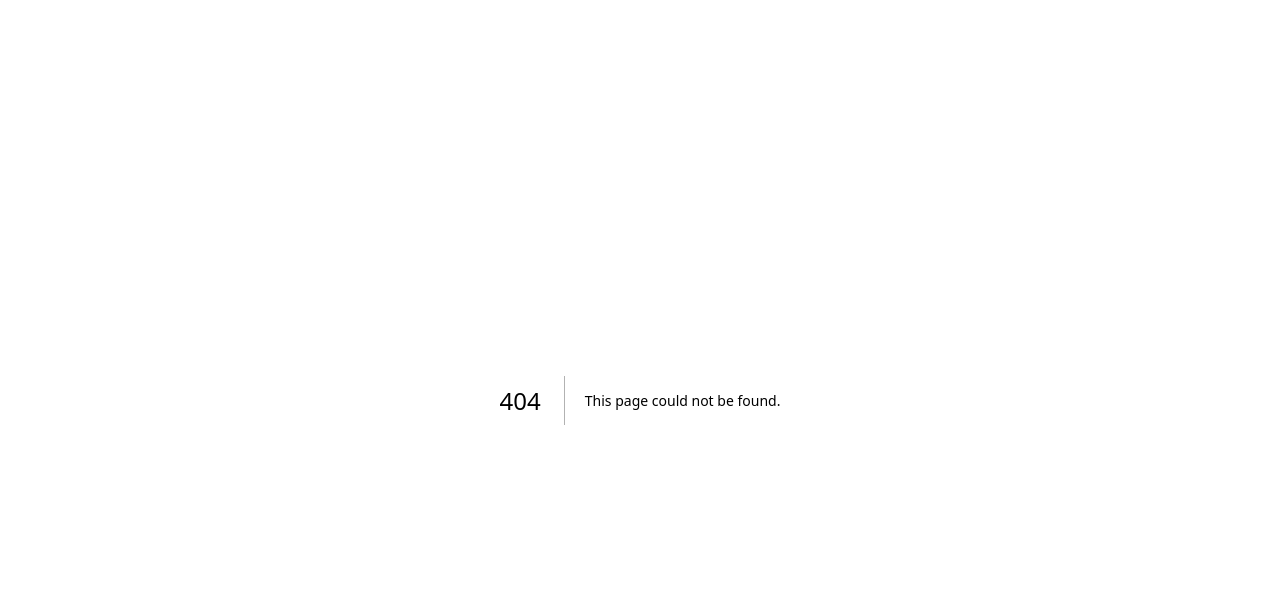
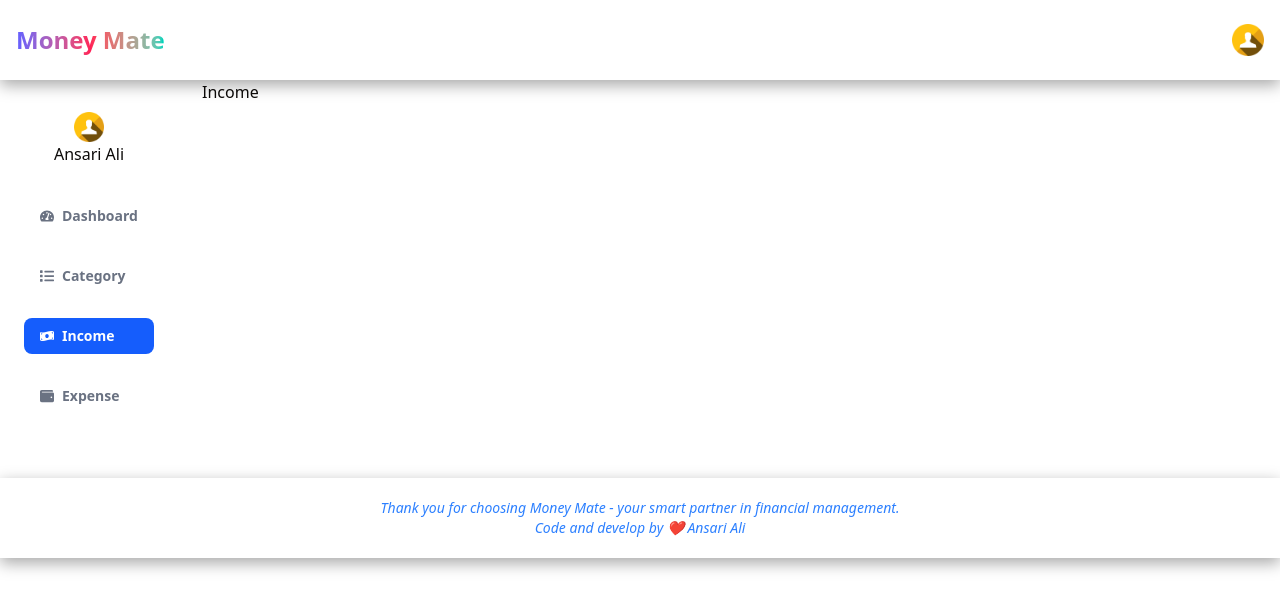
Before and after one commit to ansariali-merndev/NextjsMoneyMate, a Next.js app: page /income in a window 1280 px wide. Before the commit this address had no page. Shown: the top 610 px of the page. Built offline with nearby package versions, Linux system fonts and the light colour scheme.

Commit message:
sidebar done

```diff
--- /dev/null
+++ b/app/(root)/(application)/category/page.jsx
@@ -0,0 +1,7 @@
+export default function Category() {
+  return (
+    <section>
+      <h2>Category</h2>
+    </section>
+  );
+}
--- /dev/null
+++ b/app/(root)/(application)/dashboard/page.jsx
@@ -0,0 +1,7 @@
+export default function Dashboard() {
+  return (
+    <section>
+      <h2>Dashboard page</h2>
+    </section>
+  );
+}
--- /dev/null
+++ b/app/(root)/(application)/expense/page.jsx
@@ -0,0 +1,7 @@
+export default function Expense() {
+  return (
+    <section>
+      <h2>Expense</h2>
+    </section>
+  );
+}
--- /dev/null
+++ b/app/(root)/(application)/income/page.jsx
@@ -0,0 +1,7 @@
+export default function Income() {
+  return (
+    <section>
+      <h2>Income</h2>
+    </section>
+  );
+}
--- /dev/null
+++ b/app/(root)/(application)/layout.jsx
@@ -0,0 +1,12 @@
+import { Aside } from "@/components/block/Aside";
+
+export default function BaseLayout({ children }) {
+  return (
+    <section className="md:flex md:gap-6">
+      <aside className="hidden md:block">
+        <Aside />
+      </aside>
+      {children}
+    </section>
+  );
+}
--- /dev/null
+++ b/app/not-found.jsx
@@ -0,0 +1,29 @@
+"use client";
+import Link from "next/link";
+import { useRouter } from "next/navigation";
+
+export default function NotFound() {
+  const router = useRouter();
+
+  const handleCTA = () => {
+    router.back();
+  };
+  return (
+    <section className="h-screen flex flex-col justify-center items-center text-center">
+      <h1 className="text-6xl font-bold text-purple-600">404</h1>
+      <h2 className="text-2xl mt-2 font-semibold">Page Not Found</h2>
+      <p className="text-gray-600">
+        Oops! The page you're looking for doesn't exist or has been moved.
+      </p>
+      <div className="mt-8 space-x-4">
+        <Link className="" href={"/"}>
+          <button className="btn">Go Home </button>
+        </Link>
+
+        <button onClick={handleCTA} className="btn">
+          Go Back
+        </button>
+      </div>
+    </section>
+  );
+}
--- /dev/null
+++ b/components/block/Aside.jsx
@@ -0,0 +1,52 @@
+"use client";
+
+import Link from "next/link";
+import { usePathname } from "next/navigation";
+import profile from "../../assets/profile.webp";
+import {
+  FaTachometerAlt,
+  FaList,
+  FaMoneyBillWave,
+  FaWallet,
+} from "react-icons/fa";
+import Image from "next/image";
+
+const navItem = [
+  { path: "/dashboard", label: "Dashboard", icon: <FaTachometerAlt /> },
+  { path: "/category", label: "Category", icon: <FaList /> },
+  { path: "/income", label: "Income", icon: <FaMoneyBillWave /> },
+  { path: "/expense", label: "Expense", icon: <FaWallet /> },
+];
+
+export const Aside = () => {
+  const pathname = usePathname();
+
+  return (
+    <>
+      <div className="flex flex-col justify-center items-center my-8">
+        <Image
+          src={profile}
+          alt="Profile"
+          style={{ height: "30px", width: "30px" }}
+          priority={true}
+        />
+        <p>Ansari Ali</p>
+      </div>
+      <nav className="px-6 flex flex-col gap-6 my-8">
+        {navItem.map((item, index) => (
+          <Link
+            key={`${item.label}-${index}`}
+            className={`flex gap-2 items-center justify-start text-sm font-semibold  px-4 py-2 w-[130px] rounded-md transform transition-colors duration-200  ${
+              pathname === item.path
+                ? "bg-blue-600 text-white"
+                : "text-gray-500"
+            }`}
+            href={item.path}
+          >
+            <span>{item.icon}</span> {item.label}
+          </Link>
+        ))}
+      </nav>
+    </>
+  );
+};
--- a/components/block/Header.jsx
+++ b/components/block/Header.jsx
@@ -1,5 +1,6 @@
 import Image from "next/image";
 import profile from "../../assets/profile.webp";
+import { MobileAside } from "./MobileAside";
 
 export const Header = () => {
   return (
@@ -10,6 +11,7 @@ export const Header = () => {
       <div className="text-2xl font-extrabold bg-gradient-to-r from-indigo-500 via-rose-500 to-teal-400 bg-clip-text text-transparent">
         Money Mate
       </div>
+      <div className="flex gap-4 items-center">
         <div className="w-8 h-8">
           <Image
             src={profile}
@@ -18,6 +20,8 @@ export const Header = () => {
             priority={true}
           />
         </div>
+        <MobileAside />
+      </div>
     </header>
   );
 };
--- /dev/null
+++ b/components/block/MobileAside.jsx
@@ -0,0 +1,31 @@
+"use client";
+
+import { useEffect, useRef, useState } from "react";
+import { Aside } from "./Aside";
+import { FiMenu } from "react-icons/fi";
+
+export const MobileAside = () => {
+  const [open, setOpen] = useState(false);
+
+  return (
+    <div className="md:hidden">
+      <span onClick={() => setOpen(true)} className="cursor-pointer">
+        <FiMenu size={28} />
+      </span>
+      <div
+        onClick={() => setOpen(false)}
+        className={`absolute inset-0 bg-black z-20 transform transition-opacity duration-150 ${
+          open ? "opacity-30" : "opacity-0 hidden"
+        }`}
+      ></div>
+      <aside
+        onClick={() => setOpen(false)}
+        className={`absolute left-0 bottom-0 h-full bg-zinc-300 z-30 w-64 flex flex-col items-center justify-center transform transition-transform duration-200 ${
+          open ? "translate-x-0" : "-translate-x-full"
+        }`}
+      >
+        <Aside />
+      </aside>
+    </div>
+  );
+};
```
Also changed, not shown: app/(root)/layout.jsx (renamed from app/(application)/layout.jsx), app/(root)/page.jsx (renamed from app/(application)/page.jsx). Lines whose indentation alone changed are shown as unchanged.
